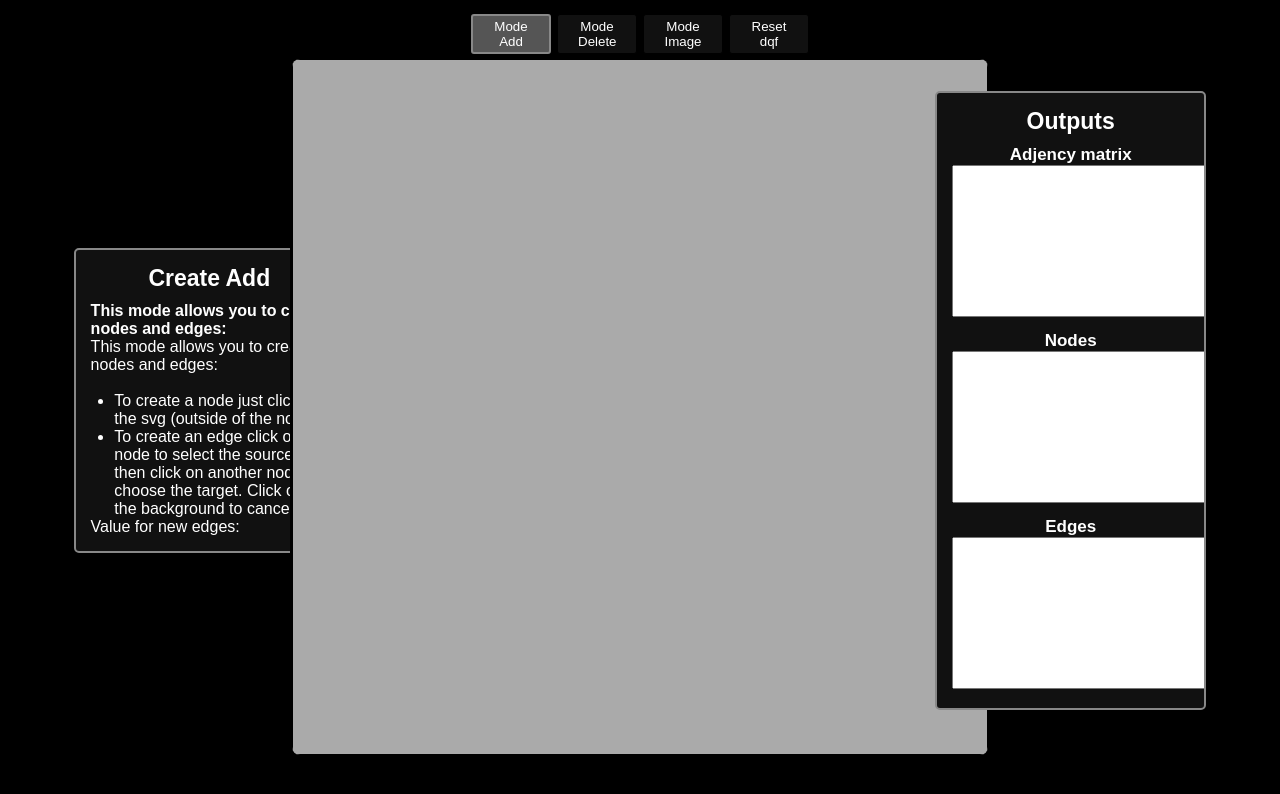
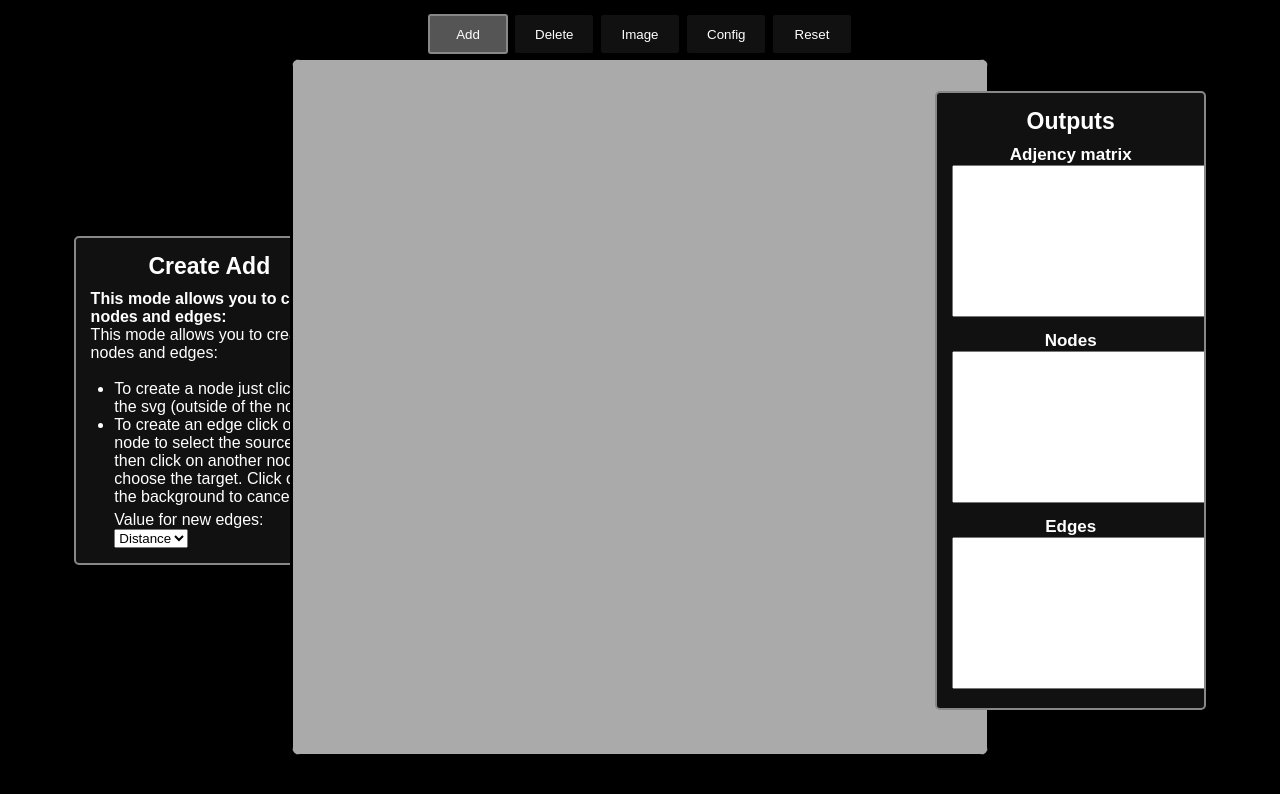
Before and after one commit to carlosfy/graph-drawer, a React (Create React App) app: page / in a window 1280 px wide. Shown: the top 794 px of the page. Built offline with nearby package versions, Linux system fonts and the light colour scheme.

Commit message:
config created and default value add, but not connected to anything

```diff
--- a/src/App.css
+++ b/src/App.css
@@ -187,7 +187,82 @@ button {
   font-size: 17px;
 }
 
+.input-div {
+  display: flex;
+  justify-content: space-evenly;
+  width: 80%;
+  margin:auto;
+  margin-top:5px;
+}
 
+.input-div input{
+  width: 40px;
+}
+
+
+/* The switch - the box around the slider */
+.switch {
+  position: relative;
+  display: inline-block;
+  width: 30px;
+  height: 17px;
+}
+
+/* Hide default HTML checkbox */
+.switch input {
+  opacity: 0;
+  width: 0;
+  height: 0;
+}
+
+/* The slider */
+.slider {
+  position: absolute;
+  cursor: pointer;
+  top: 0;
+  left: 0;
+  right: 0;
+  bottom: 0;
+  background-color:   #444;
+  -webkit-transition: .4s;
+  transition: .4s;
+}
+
+.slider:before {
+  position: absolute;
+  content: "";
+  height: 13px;
+  width: 13px;
+  left: 2px;
+  bottom: 2px;
+  background-color: white;
+  -webkit-transition: .4s;
+  transition: .4s;
+}
+
+input:checked + .slider {
+  /* background-color: #2196F3; */
+  background-color: #ccc;
+}
+
+input:focus + .slider {
+  box-shadow: 0 0 1px #2196F3;
+}
+
+input:checked + .slider:before {
+  -webkit-transform: translateX(13px);
+  -ms-transform: translateX(13px);
+  transform: translateX(13px);
+}
+
+/* Rounded sliders */
+.slider.round {
+  border-radius: 17px;
+}
+
+.slider.round:before {
+  border-radius: 50%;
+}
 /*
 .App-logo {
   height: 40vmin;
--- a/src/App.jsx
+++ b/src/App.jsx
@@ -7,9 +7,8 @@ import Panel from './components/Panel'
 import CreateBox from './components/CreateBox'
 import DeleteBox from './components/DeleteBox'
 import ImageBox from './components/ImageBox'
+import ConfigBox from './components/ConfigBox'
 
-import { every } from 'd3-array';
-import { packSiblings } from 'd3-hierarchy';
 
 const initialState = {
   mode: 'create',
@@ -44,6 +43,11 @@ const distance = (x1, y1, x2, y2) => {
 
 function reducer(state, action) {
   switch (action.type) {
+    case 'deleteImage':
+      return {
+        ...state,
+        sourceImage: ''
+      }
     case 'configuration':
       return {
         ...state,
@@ -247,7 +251,6 @@ function App() {
     }
 
   }
-  const createButtonRef = useRef()
 
   const toggleClass = (id) => {
     let allButtons = document.querySelectorAll('.navButton')
@@ -270,12 +273,16 @@ function App() {
     if (image) reader.readAsDataURL(image);;
 
   }
+  function deleteImage() {
+    document.getElementById('upload4').value = null;
+    dispatch({ type: 'deleteImage' })
+  }
 
   return (
     <React.Fragment>
       <div id="left-container">
         {
-          state.mode == 'create' ? <CreateBox /> : state.mode == 'delete' ? <DeleteBox /> : state.mode == 'image' ? <ImageBox handleImageUpload={handleImageUpload} /> : <ImageBox handleImageUpload />}
+          state.mode == 'create' ? <CreateBox /> : state.mode == 'delete' ? <DeleteBox /> : state.mode == 'image' ? <ImageBox handleImageUpload={handleImageUpload} deleteImage={deleteImage} /> : <ConfigBox changeConfig={changeConfig} configuration={configuration} />}
       </div>
       {/* <Panel changeConfig={changeConfig} configuration={configuration} handleImageUpload={handleImageUpload} /> */}
       <div id='central-container'>
@@ -285,10 +292,11 @@ function App() {
         </div>
         <nav>
           <ul class="nav__link">
-            <li><button id="createButton" className="navButton selected" onClick={(e) => { toggleClass(e.target.id); dispatch({ type: 'change-mode', mode: 'create' }) }} >Mode Add</button></li>
-            <li><button id="deleteButton" className="navButton" onClick={(e) => { toggleClass(e.target.id); dispatch({ type: 'change-mode', mode: 'delete' }) }}>Mode Delete</button></li>
-            <li><button id="imageButton" className="navButton" onClick={(e) => { toggleClass(e.target.id); dispatch({ type: 'change-mode', mode: 'image' }) }}>Mode Image</button></li>
-            <li><button id="reseteButton" className="navButton" onClick={reset}> Reset {"  dqf   "}</button></li>
+            <li><button id="createButton" className="navButton selected" onClick={(e) => { toggleClass(e.target.id); dispatch({ type: 'change-mode', mode: 'create' }) }} >Add</button></li>
+            <li><button id="deleteButton" className="navButton" onClick={(e) => { toggleClass(e.target.id); dispatch({ type: 'change-mode', mode: 'delete' }) }}>Delete</button></li>
+            <li><button id="imageButton" className="navButton" onClick={(e) => { toggleClass(e.target.id); dispatch({ type: 'change-mode', mode: 'image' }) }}>Image</button></li>
+            <li><button id="configButton" className="navButton" onClick={(e) => { toggleClass(e.target.id); dispatch({ type: 'change-mode', mode: 'config' }) }}>Config</button></li>
+            <li><button id="reseteButton" className="navButton" onClick={reset}> Reset </button></li>
 
           </ul>
         </nav>
--- a/src/components/ConfigBox.jsx
+++ b/src/components/ConfigBox.jsx
@@ -0,0 +1,32 @@
+import React from 'react'
+
+const ConfigBox = () => {
+    return (
+        <div id='configBox' className='box-component'>
+            <h1>Configuration</h1>
+            <br />
+            <div className='input-div'>
+                <div>Node radius: </div>
+                <input type="number" />
+            </div>
+            <div className='input-div'>
+                <div>Node color: </div>
+                <input type="number" />
+            </div>
+            <div className='input-div'>
+                <div>Edge color: </div>
+                <input type="number" />
+            </div>
+            <div className='input-div'>
+                <div>Show edges:  </div>
+                <label className='switch' >
+                    <input type="checkbox" />
+                    <span className='slider round'></span>
+                </label>
+            </div>
+
+        </div>
+    )
+}
+
+export default ConfigBox
--- a/src/components/CreateBox.jsx
+++ b/src/components/CreateBox.jsx
@@ -11,7 +11,11 @@ const CreateBox = () => {
                 <li>To create a node just click on the svg (outside of the nodes)</li>
                 <li>To create an edge click on a node to select the source and then click on another node to choose the target. Click on the background to cancel.</li>
             </ul>
-            <p>Value for new edges: </p>
+            <div className='input-div'><p>Value for new edges: <select name="value-edges" id="select-value">
+                <option value="distance">Distance</option>
+                {[...Array(30).keys()].map(ele => <option name={`${ele}`}>{ele}</option>)}
+            </select></p></div>
+
         </div>
     )
 }
--- a/src/components/ImageBox.jsx
+++ b/src/components/ImageBox.jsx
@@ -1,8 +1,8 @@
 import React from 'react'
 
-const ImageBox = ({ handleImageUpload }) => {
+const ImageBox = ({ handleImageUpload, deleteImage }) => {
     return (
-        <div className='box-component'>
+        <div id='imageBox' className='box-component'>
             <h1>Image mode</h1>
 
             <p> In this mode you can move insert an image in the background and choose the position of it in the svg</p>
@@ -10,6 +10,8 @@ const ImageBox = ({ handleImageUpload }) => {
             <p> For moving the picture just click on the picture while your are in "Image mode"</p>
             <br />
             <p>Upload your image: <input style={{ width: '200px' }} id="upload4" type="file" onChange={handleImageUpload} /></p>
+            <br />
+            <p>Delete the image: <button onClick={deleteImage}>Delete</button></p>
         </div>
     )
 }
```
